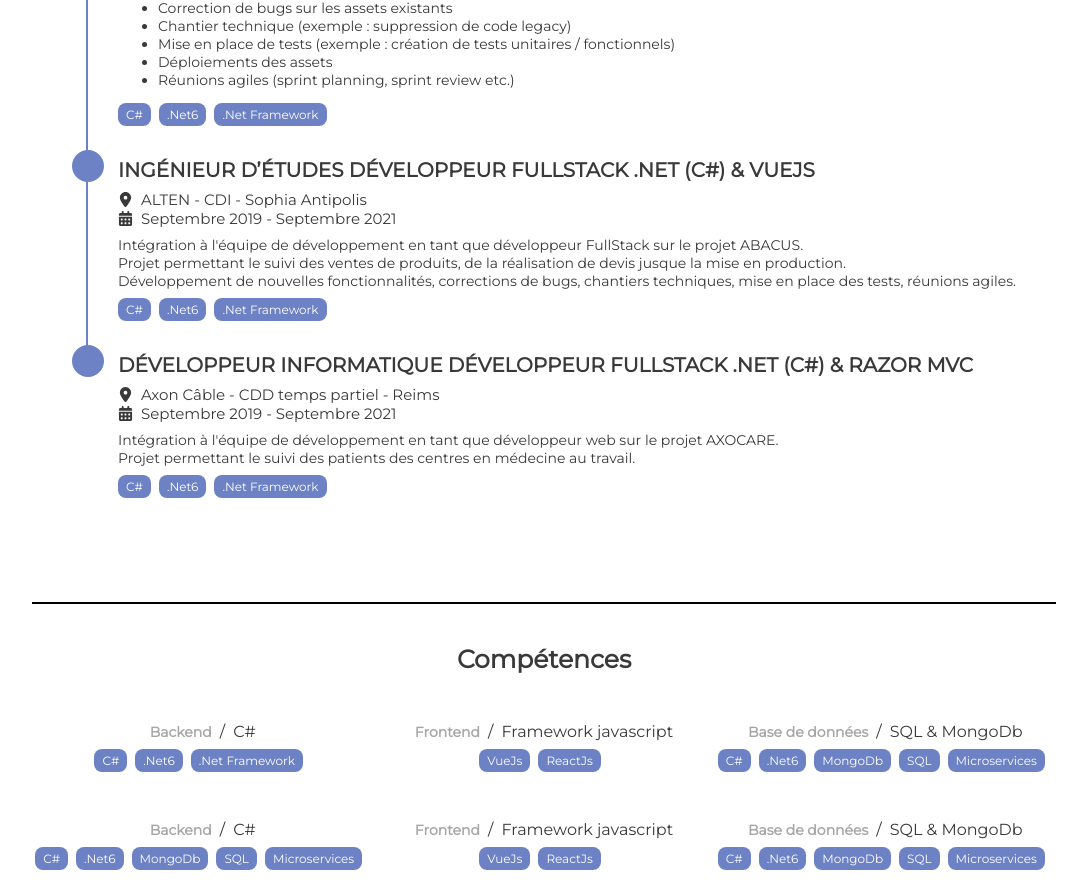
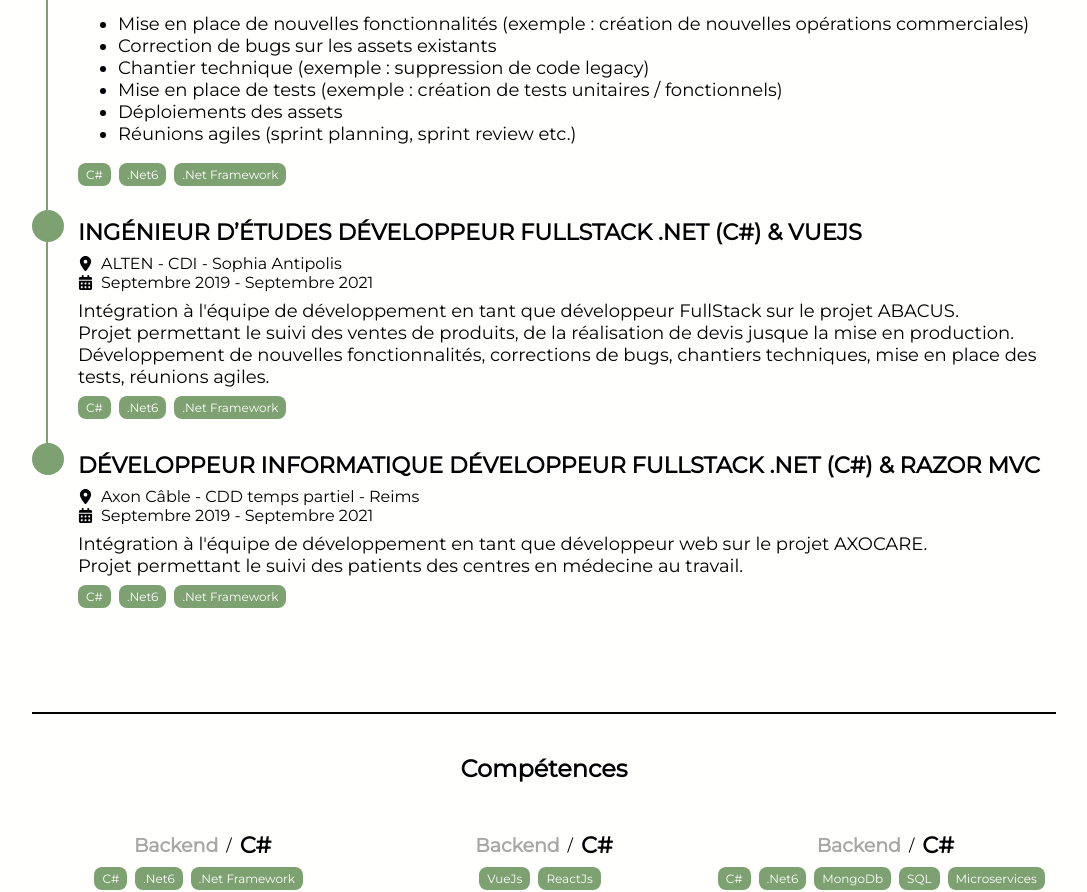
Before and after one commit to cofievet/Portfolio, a React (Create React App) app in the folder portfolio/: page / in a window 1280 px wide. Shown: the part 1391-2283 px from the top of the page, without its empty margins (96-1183 px from the left). Built offline with nearby package versions, Linux system fonts and the light colour scheme.

Commit message:
font-size formula + include

```diff
--- a/portfolio/src/components/About/About.scss
+++ b/portfolio/src/components/About/About.scss
@@ -6,7 +6,7 @@
     margin: space(2) 0;
     color: $secondary-color;
 
-    @include font-size-text;
+    @include font-size-default;
 }
 
 .about-skills-container {
@@ -33,7 +33,7 @@
         margin: space(0.5);
     }
 
-    @include font-size-text;
+    @include font-size-default;
 }
 
 .about-citation {
@@ -42,5 +42,5 @@
     font-weight: bold;
     text-align: center;
 
-    @include font-size-title-h3;
+    @include font-size-tertiary;
 }
--- a/portfolio/src/components/Home/Home.scss
+++ b/portfolio/src/components/Home/Home.scss
@@ -8,7 +8,7 @@
 }
 
 .home-title {
-    @include font-size-title-h1;
+    @include font-size-h1;
 
     font-family: $font-family;
     color: $secondary-color;
--- a/portfolio/src/components/Navbar/Navbar.scss
+++ b/portfolio/src/components/Navbar/Navbar.scss
@@ -27,11 +27,11 @@
 
 .navbar-name {
     color: $accenting-color;
-    @include font-size-title-h2;
+    @include font-size-default;
 }
 
 .navbar-job {
-    @include font-size-title-h3;
+    @include font-size-default;
     margin-left: space(1);
     color: $secondary-color;
 }
@@ -48,7 +48,7 @@
     font-weight: bold;
     font-family: 'Montserrat', sans-serif;
     padding: space(1);
-    @include font-size-text;
+    @include font-size-default;
 }
 
 .navbar-link {
--- a/portfolio/src/components/Projects/Projects.scss
+++ b/portfolio/src/components/Projects/Projects.scss
@@ -30,6 +30,8 @@
     text-align: justify;
     margin: space(2) space(2) space(2) 0;
     color: $secondary-color;
+
+    @include font-size-default;
 }
 
 
@@ -44,3 +46,17 @@
     padding: space(0.5) space(1);
     font-size: 20px;
 }
+
+.project-title{
+    font-weight: 600;
+    color: $secondary-color;
+    text-align: center;
+
+    @include font-size-h2;
+}
+
+.project-subtitle{
+    color: $second-title-color;
+
+    @include font-size-tertiary;
+}
--- a/portfolio/src/components/Skills/Skills.jsx
+++ b/portfolio/src/components/Skills/Skills.jsx
@@ -7,9 +7,9 @@ export default function Skills() {
             <div className="skills-container">
                 <div className="skill">
                     <div className='header-inline'>
-                        <div className='subtitle subtitle-inline'>Backend</div>
+                        <div className='skill-subtitle subtitle-inline'>Backend</div>
                         <div>/</div>
-                        <div className="title-inline">C#</div>
+                        <div className="skill-title title-inline">C#</div>
                     </div>
                     <div className="bubble-skills">
                         <div className="bubble-skill">C#</div>
@@ -19,9 +19,9 @@ export default function Skills() {
                 </div>
                 <div className="skill">
                     <div className='header-inline'>
-                        <div className='subtitle subtitle-inline'>Frontend</div>
+                        <div className='skill-subtitle subtitle-inline'>Backend</div>
                         <div>/</div>
-                        <div className="title-inline">Framework javascript</div>
+                        <div className="skill-title title-inline">C#</div>
                     </div>
                     <div className="bubble-skills">
                         <div className="bubble-skill">VueJs</div>
@@ -30,9 +30,9 @@ export default function Skills() {
                 </div>
                 <div className="skill">
                     <div className='header-inline'>
-                        <div className='subtitle subtitle-inline'>Base de données</div>
+                        <div className='skill-subtitle subtitle-inline'>Backend</div>
                         <div>/</div>
-                        <div className="title-inline">SQL & MongoDb</div>
+                        <div className="skill-title title-inline">C#</div>
                     </div>
                     <div className="bubble-skills">
                         <div className="bubble-skill">C#</div>
@@ -46,9 +46,9 @@ export default function Skills() {
             <div className="skills-container">
                 <div className="skill">
                     <div className='header-inline'>
-                        <div className='subtitle subtitle-inline'>Backend</div>
+                        <div className='skill-subtitle subtitle-inline'>Backend</div>
                         <div>/</div>
-                        <div className="title-inline">C#</div>
+                        <div className="skill-title title-inline">C#</div>
                     </div>
                     <div className="bubble-skills">
                         <div className="bubble-skill">C#</div>
@@ -60,9 +60,9 @@ export default function Skills() {
                 </div>
                 <div className="skill">
                     <div className='header-inline'>
-                        <div className='subtitle subtitle-inline'>Frontend</div>
+                        <div className='skill-subtitle subtitle-inline'>Backend</div>
                         <div>/</div>
-                        <div className="title-inline">Framework javascript</div>
+                        <div className="skill-title title-inline">C#</div>
                     </div>
                     <div className="bubble-skills">
                         <div className="bubble-skill">VueJs</div>
@@ -71,9 +71,9 @@ export default function Skills() {
                 </div>
                 <div className="skill">
                     <div className='header-inline'>
-                        <div className='subtitle subtitle-inline'>Base de données</div>
+                        <div className='skill-subtitle subtitle-inline'>Backend</div>
                         <div>/</div>
-                        <div className="title-inline">SQL & MongoDb</div>
+                        <div className="skill-title title-inline">C#</div>
                     </div>
                     <div className="bubble-skills">
                         <div className="bubble-skill">C#</div>
--- a/portfolio/src/components/Skills/Skills.scss
+++ b/portfolio/src/components/Skills/Skills.scss
@@ -16,3 +16,17 @@
     justify-content: center;
     flex-wrap: wrap;
 }
+
+.skill-title{
+    font-weight: 600;
+    color: $secondary-color;
+    text-align: center;
+
+    @include font-size-h2;
+}
+
+.skill-subtitle{
+    color: $second-title-color;
+
+    @include font-size-tertiary;
+}
--- a/portfolio/src/styles/Functions.scss
+++ b/portfolio/src/styles/Functions.scss
@@ -1,3 +1,3 @@
 @function space($size) {
-    @return $size * 8px;
-  }
+  @return $size * 8px;
+}
--- a/portfolio/src/styles/Timeline.scss
+++ b/portfolio/src/styles/Timeline.scss
@@ -27,7 +27,7 @@
 
   .timeline-duration,
   .timeline-company {
-    @include font-size-subtitle;
+    @include font-size-secondary;
     color: $secondary-color;
     margin: 0;
     display: flex;
@@ -50,11 +50,11 @@
     font-weight: 600;
     text-transform: uppercase;
 
-    @include font-size-title-h3;
+    @include font-size-h2;
   }
 
   .timeline-text {
-    @include font-size-text;
+    @include font-size-default;
     color: $secondary-color;
     padding-bottom: 0;
     margin: 0;
--- a/portfolio/src/styles/Title.scss
+++ b/portfolio/src/styles/Title.scss
@@ -3,10 +3,11 @@
 
 .title {
     font-weight: 600;
-    font-size: 25px;
     color: $secondary-color;
     text-align: center;
     margin-bottom: space(3);
+
+    @include font-size-h1;
 }
 
 .title-inline {
--- a/portfolio/src/styles/Variables.scss
+++ b/portfolio/src/styles/Variables.scss
@@ -1,12 +1,26 @@
+$mobile-max-width: 480px;
+$tablet-min-width: 481px;
+$tablet-max-width: 768px;
+$laptops-min-width: 769px;
+$laptops-max-width: 1024px;
+$desktops-min-width: 1025px;
+
+$font-size-default-desktop: 18px;
+$font-size-default-tablet: 16px;
+$font-size-default-mobile: 14px;
+
+$ratio-h1: 1.33; // *
+$ratio-h2: 1.25; // *
+$ratio-secondary: 2px; // -
+$ratio-tertiary: 1px; // +
+
+$logo-size: 25px;
+
 $font-family: 'Montserrat', sans-serif;
 
-// $primary-color: #FFFFFD;
-// $secondary-color: #000103;
-// $accenting-color: #7EA172;
-
-$primary-color: #FFFFFF;
-$secondary-color: #39393A;
-$accenting-color: #6D82C5;
+$primary-color: #FFFFFD;
+$secondary-color: #000103;
+$accenting-color: #7EA172;
 
 $title-color: $secondary-color;
 $second-title-color: #A7A7A7;
@@ -14,28 +28,65 @@ $second-title-color: #A7A7A7;
 $subtitle-color: $accenting-color;
 $text-color: $secondary-color;
 
-$font-size: 15px;
-$font-size-mobile: 10px;
+@mixin font-size-h1() {
+    font-size: $font-size-default-desktop * $ratio-h1;
 
-$font-size-title-h1: 40px;
-$font-size-title-h1-mobile: 30px;
+    @media all and (min-width: $tablet-min-width) and (max-width: $tablet-max-width) {
+        font-size: $font-size-default-tablet * $ratio-h1;
+    }
 
-$font-size-title-h2: 25px;
-$font-size-title-h2-mobile: 20px;
+    @media all and (max-width: $mobile-max-width) {
+        font-size: $font-size-default-mobile * $ratio-h1;
+    }
+}
 
-$font-size-title-h3: 20px;
-$font-size-title-h3-mobile: 15px;
+@mixin font-size-h2() {
+    font-size: $font-size-default-desktop * $ratio-h2;
 
-$font-size-subtitle: 15px;
-$font-size-subtitle-mobile: 13px;
+    @media all and (min-width: $tablet-min-width) and (max-width: $tablet-max-width) {
+        font-size: $font-size-default-tablet * $ratio-h2;
+    }
 
-$font-size-text: 14px;
-$font-size-text-mobile: 12px;
+    @media all and (max-width: $mobile-max-width) {
+        font-size: $font-size-default-mobile * $ratio-h2;
+    }
+}
 
-$logo-size: 25px;
-$logo-size-mobile: 20px;
+@mixin font-size-default() {
+    font-size: $font-size-default-desktop;
 
-$mobile-max-width: 480px;
+    @media all and (min-width: $tablet-min-width) and (max-width: $tablet-max-width) {
+        font-size: $font-size-default-tablet;
+    }
+
+    @media all and (max-width: $mobile-max-width) {
+        font-size: $font-size-default-mobile;
+    }
+}
+
+@mixin font-size-secondary() {
+    font-size: $font-size-default-desktop - $ratio-secondary;
+
+    @media all and (min-width: $tablet-min-width) and (max-width: $tablet-max-width) {
+        font-size: $font-size-default-tablet - $ratio-secondary;
+    }
+
+    @media all and (max-width: $mobile-max-width) {
+        font-size: $font-size-default-mobile - $ratio-secondary;
+    }
+}
+
+@mixin font-size-tertiary() {
+    font-size: $font-size-default-desktop + $ratio-tertiary;
+
+    @media all and (min-width: $tablet-min-width) and (max-width: $tablet-max-width) {
+        font-size: $font-size-default-tablet + $ratio-tertiary;
+    }
+
+    @media all and (max-width: $mobile-max-width) {
+        font-size: $font-size-default-mobile + $ratio-tertiary;
+    }
+}
 
 @mixin logo-size {
     height: $logo-size;
@@ -43,57 +94,6 @@ $mobile-max-width: 480px;
     font-size: $logo-size;
 
     @media all and (max-width: $mobile-max-width) {
-        height: $logo-size-mobile;
-        width: $logo-size-mobile;
-        font-size: $logo-size-mobile;
+        font-size: font-size('mobile', $logo-size);
     }
 }
-
-@mixin font-size-title-h1() {
-    font-size: $font-size-title-h1;
-
-    @media all and (max-width: $mobile-max-width) {
-        font-size: $font-size-title-h1-mobile;
-    }
-}
-
-@mixin font-size-title-h2() {
-    font-size: $font-size-title-h2;
-
-    @media all and (max-width: $mobile-max-width) {
-        font-size: $font-size-title-h2-mobile;
-    }
-}
-
-@mixin font-size-title-h3() {
-    font-size: $font-size-title-h3;
-
-    @media all and (max-width: $mobile-max-width) {
-        font-size: $font-size-title-h3-mobile;
-    }
-}
-
-
-@mixin font-size-subtitle() {
-    font-size: $font-size-subtitle;
-
-    @media all and (max-width: $mobile-max-width) {
-        font-size: $font-size-subtitle-mobile;
-    }
-}
-
-@mixin font-size-navbar() {
-    font-size: $font-size;
-
-    @media all and (max-width: $mobile-max-width) {
-        font-size: $font-size-mobile;
-    }
-}
-
-@mixin font-size-text() {
-    font-size: $font-size-text;
-
-    @media all and (max-width: $mobile-max-width) {
-        font-size: $font-size-text-mobile;
-    }
-}
```
Also changed, not shown: portfolio/src/components/Projects/Projects.jsx (+4 -4 lines).
